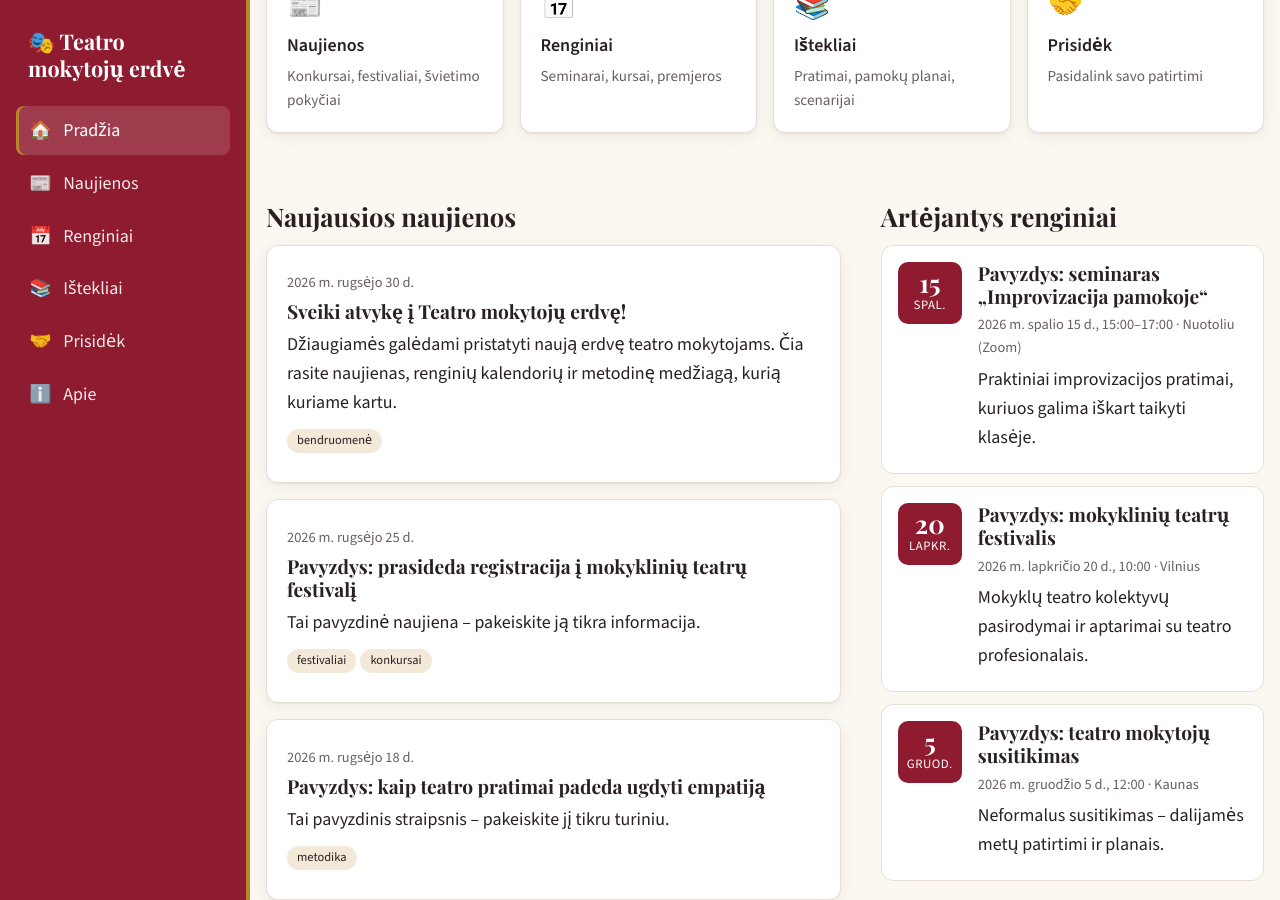
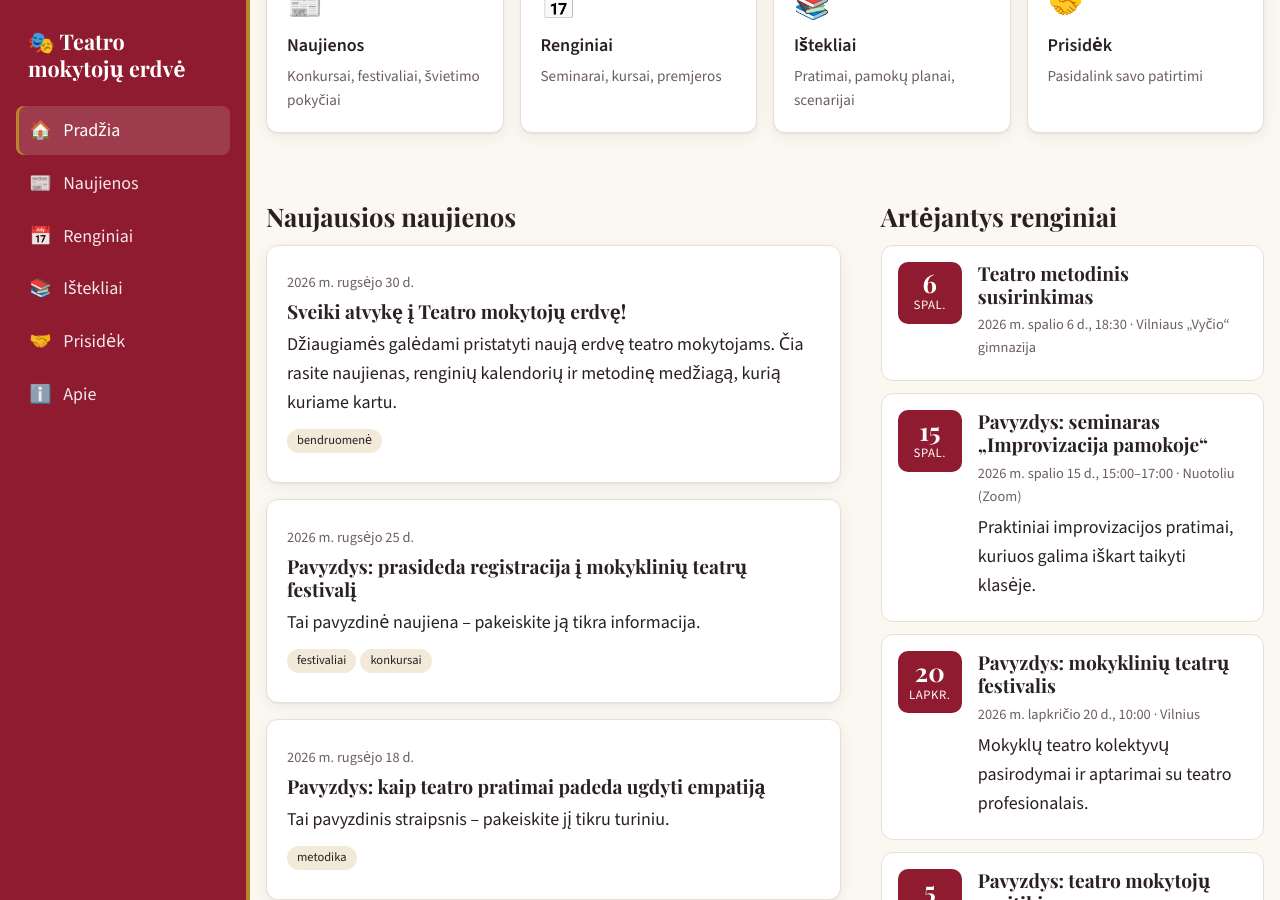
Before and after one commit to rytiskopustas/Svetain-, a Jekyll site: the page built from index.html, in a window 1280 px wide and 900 px high, scrolled down 374 px. Built offline with Jekyll 4.4.1, drawn with Linux system fonts in a browser that asks for light colours.

Commit message:
Renginys: Teatro metodinis susirinkimas (spalio 6 d., Vyčio gimnazija)
Co-Authored-By: Claude Opus 5.5 <noreply@anthropic.com>
Claude-Session: https://claude.ai/code/session_01Uhq1YUsPVt5tnXmcPSKSxG

```diff
--- a/_data/renginiai.yml
+++ b/_data/renginiai.yml
@@ -1,6 +1,11 @@
 # Renginių sąrašas. Norėdami pridėti renginį, nukopijuokite bloką ir pakeiskite reikšmes.
 # data – formatu MMMM-MM-DD. Praėję renginiai automatiškai perkeliami į „Įvykę“.
 # PASTABA: žemiau pateikti renginiai yra PAVYZDŽIAI – pakeiskite juos tikrais.
+
+- pavadinimas: "Teatro metodinis susirinkimas"
+  data: 2026-10-06
+  laikas: "18:30"
+  vieta: "Vilniaus „Vyčio“ gimnazija"
 
 - pavadinimas: "Pavyzdys: seminaras „Improvizacija pamokoje“"
   data: 2026-10-15
```
